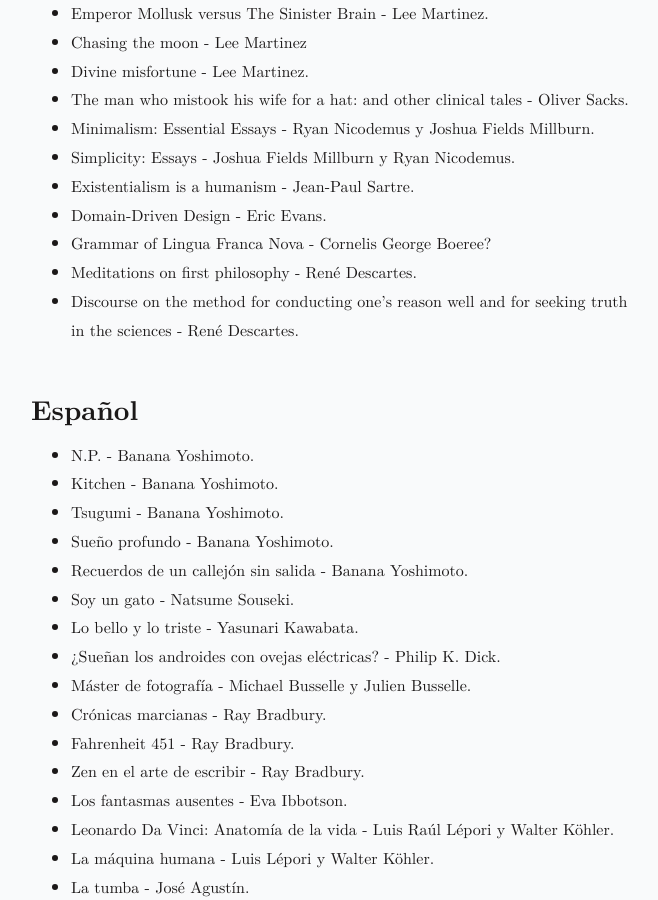
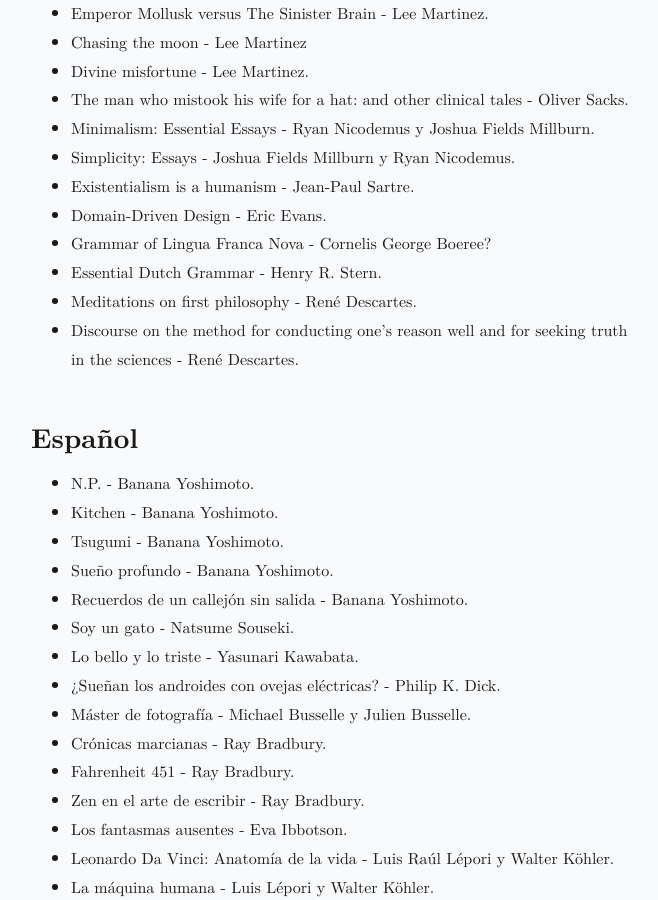
Before and after one commit to jProgr/jprogr.github.io, a Jekyll site: the page built from pages/books-read.md, in a window 1280 px wide and 900 px high, scrolled down 1186 px. Shown: the whole window, without its empty margins (309-967 px from the left). Built offline with Jekyll 4.4.1, drawn with Linux system fonts in a browser that asks for light colours.

Commit message:
Update content
Updated "Books read".

```diff
--- a/pages/books-read.md
+++ b/pages/books-read.md
@@ -48,6 +48,7 @@ These are lists of the books that I have read and enjoyed enough to put in a lis
 - Existentialism is a humanism - Jean-Paul Sartre.
 - Domain-Driven Design - Eric Evans.
 - Grammar of Lingua Franca Nova - Cornelis George Boeree?
+- Essential Dutch Grammar - Henry R. Stern.
 - Meditations on first philosophy - René Descartes.
 - Discourse on the method for conducting one's reason well and for seeking truth in the sciences - René Descartes.
 
```
